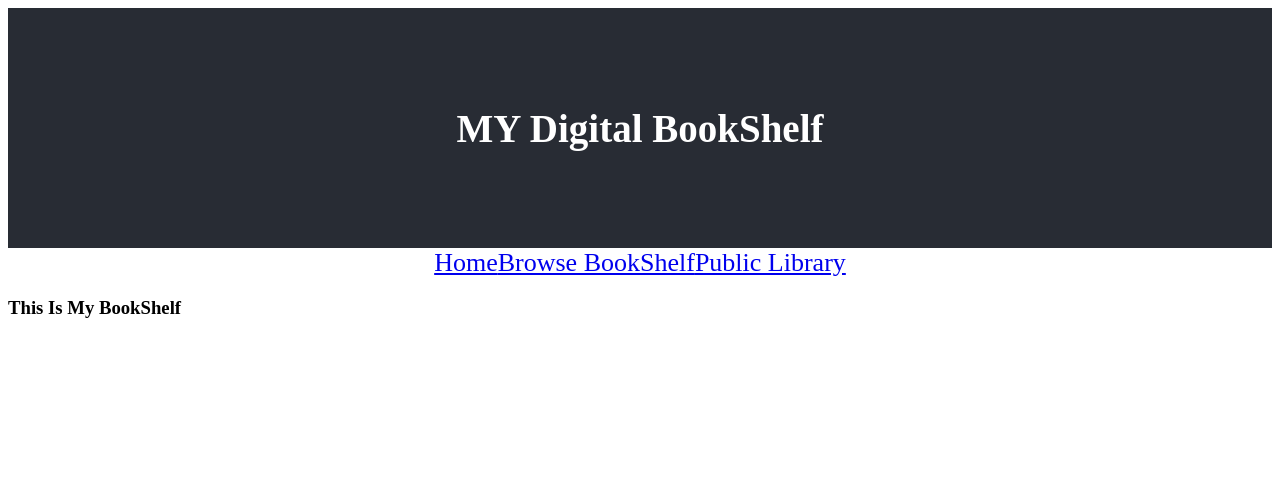
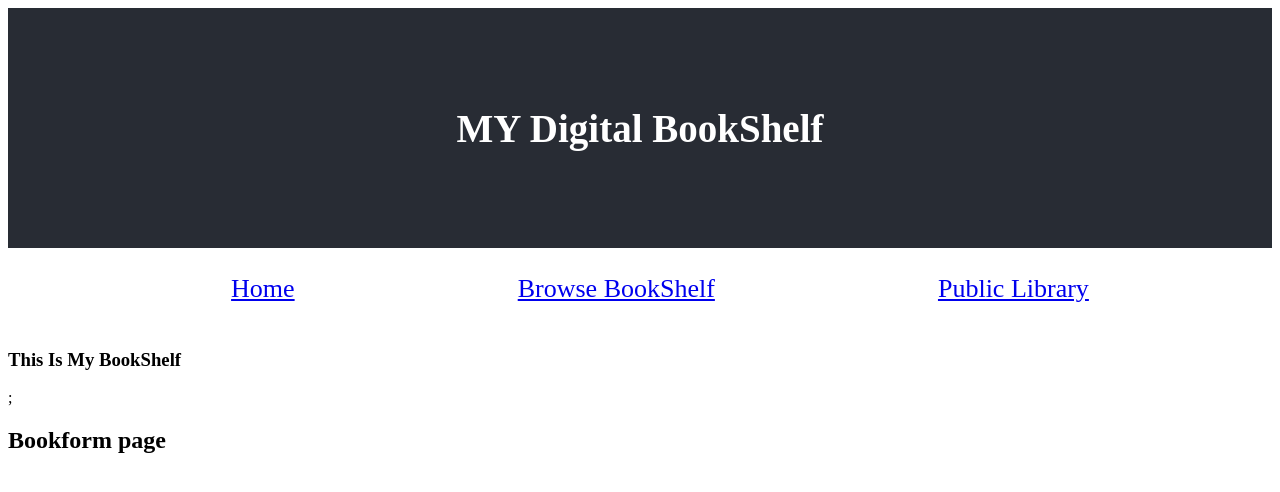
Before and after one commit to TinaG90/flatiron-phase-2-project, a React (Create React App) app: page /BookShelf in a window 1280 px wide. Shown: the top 492 px of the page. Built offline with nearby package versions, Linux system fonts and the light colour scheme; no server answers.

Commit message:
moves setData into app component and passes data prop

```diff
--- a/src/App.js
+++ b/src/App.js
@@ -3,10 +3,23 @@ import Navigation from "./Navigation";
 import Home from "./Home";
 import BookShelf from "./Bookshelf";
 import Library from "./Library";
-// import { useState, useEffect } from "react";
 import { Routes, Route } from "react-router-dom";
+import { useState, useEffect } from "react";
 
 function App() {
+  const [data, setData] = useState([]);
+  const URL = "http://localhost:4000/toys";
+
+  const fetchData = async () => {
+    const response = await fetch(URL);
+    const results = await response.json();
+    setData(results);
+  };
+
+  useEffect(() => {
+    fetchData();
+  }, []);
+
   return (
     <div className="App">
       <header className="App-header">
@@ -15,8 +28,8 @@ function App() {
       <Navigation />
       <Routes>
         <Route path="/Home" element={<Home />} />
-        <Route path="/BookShelf" element={<BookShelf />} />
-        <Route path="/Library" element={<Library />} />
+        <Route path="/BookShelf" element={<BookShelf data={data} />} />
+        <Route path="/Library" element={<Library data={data} />} />
       </Routes>
     </div>
   );
--- /dev/null
+++ b/src/Bookform.js
@@ -0,0 +1,6 @@
+function BookForm() {
+  console.log("Bookform");
+  return <h2>Bookform page</h2>;
+}
+
+export default BookForm;
--- a/src/Bookshelf.js
+++ b/src/Bookshelf.js
@@ -1,4 +1,11 @@
+import BookForm from "./Bookform";
+
 function BookShelf() {
-  return <h3>This Is My BookShelf</h3>;
+  return (
+    <div>
+      <h3>This Is My BookShelf</h3>;
+      <BookForm />
+    </div>
+  );
 }
 export default BookShelf;
--- a/src/Home.js
+++ b/src/Home.js
@@ -1,4 +1,20 @@
 function Home() {
-  return <h3>This Is My Home Page</h3>;
+  return (
+    <>
+      <blockquote>
+        <p>
+          “Education is the passport to the future, for tomorrow belongs to
+          those who prepare for it today.”
+        </p>
+        <cite> Malcolm X </cite>
+      </blockquote>
+      <div>
+        <img
+          src="https://i.insider.com/5ea9aa424bca63141660c574?width=2000&format=jpeg&auto=webp"
+          alt="Bookshelf"
+        ></img>
+      </div>
+    </>
+  );
 }
 export default Home;
--- a/src/Library.js
+++ b/src/Library.js
@@ -1,22 +1,11 @@
-import { useState, useEffect } from "react";
 import { v4 as uuidv4 } from "uuid";
 import "./Styling/library.css";
 
-function Library() {
-  const [data, setData] = useState([]);
-  const URL = "http://localhost:4000/toys";
-
-  const fetchData = async () => {
-    const response = await fetch(URL);
-    const results = await response.json();
-    setData(results);
-  };
-
-  useEffect(() => {
-    fetchData();
-  }, []);
-
-  const listOfItems = data.map((item) => {
+// The Library component houses all books
+function Library({ data }) {
+  // this functions maps throught the array of books
+  // and grabs the image and name.
+  const renderItems = data.map((item) => {
     return (
       <div key={uuidv4()} className="Img-Div">
         <img src={item.image} alt={item.name}></img>
@@ -24,11 +13,12 @@ function Library() {
       </div>
     );
   });
-  console.log(listOfItems);
+  console.log(renderItems);
+  // calling renderItems in the return renders data to the DOM
   return (
     <div>
       <h3>This Is My My Library</h3>
-      <div className="Image-Container">{listOfItems}</div>
+      <div className="Image-Container">{renderItems}</div>
     </div>
   );
 }
--- a/src/Navigation.js
+++ b/src/Navigation.js
@@ -4,9 +4,15 @@ import { Link } from "react-router-dom";
 function Navigation() {
   return (
     <nav className="Navigation">
-      <Link to="/Home">Home</Link>
-      <Link to="/BookShelf">Browse BookShelf</Link>
-      <Link to="/Library">Public Library</Link>
+      <ul>
+        <Link to="/Home">Home</Link>
+      </ul>
+      <ul>
+        <Link to="/BookShelf">Browse BookShelf</Link>
+      </ul>
+      <ul>
+        <Link to="/Library">Public Library</Link>
+      </ul>
     </nav>
   );
 }
--- a/src/Styling/navigation.css
+++ b/src/Styling/navigation.css
@@ -1,6 +1,7 @@
 .Navigation {
-    display: flexbox;
-    text-align: center;
+    display: flex;
+    text-align:center;
+    justify-content: space-evenly;
     font-size: calc(10px + 2vmin);
 
 }
```
